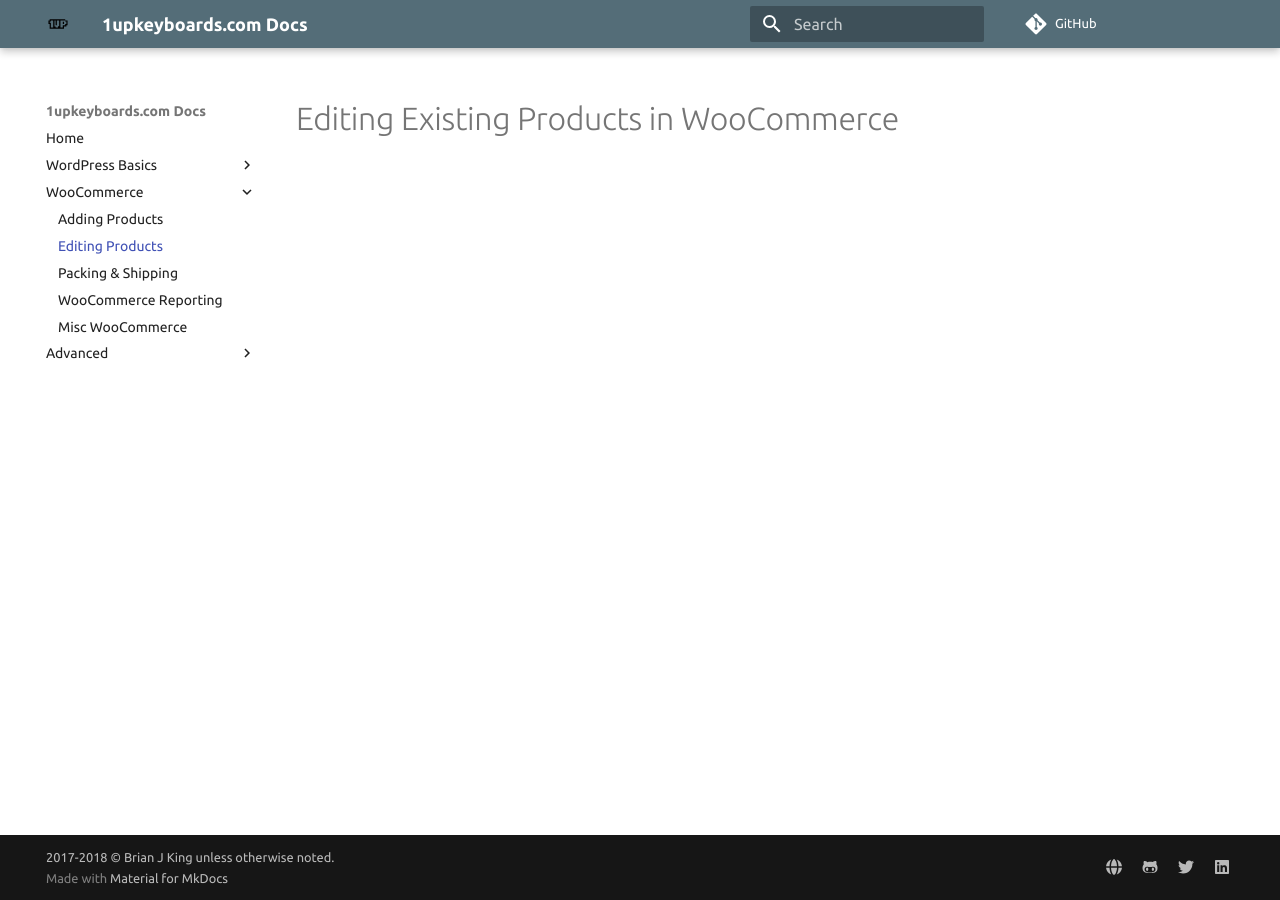
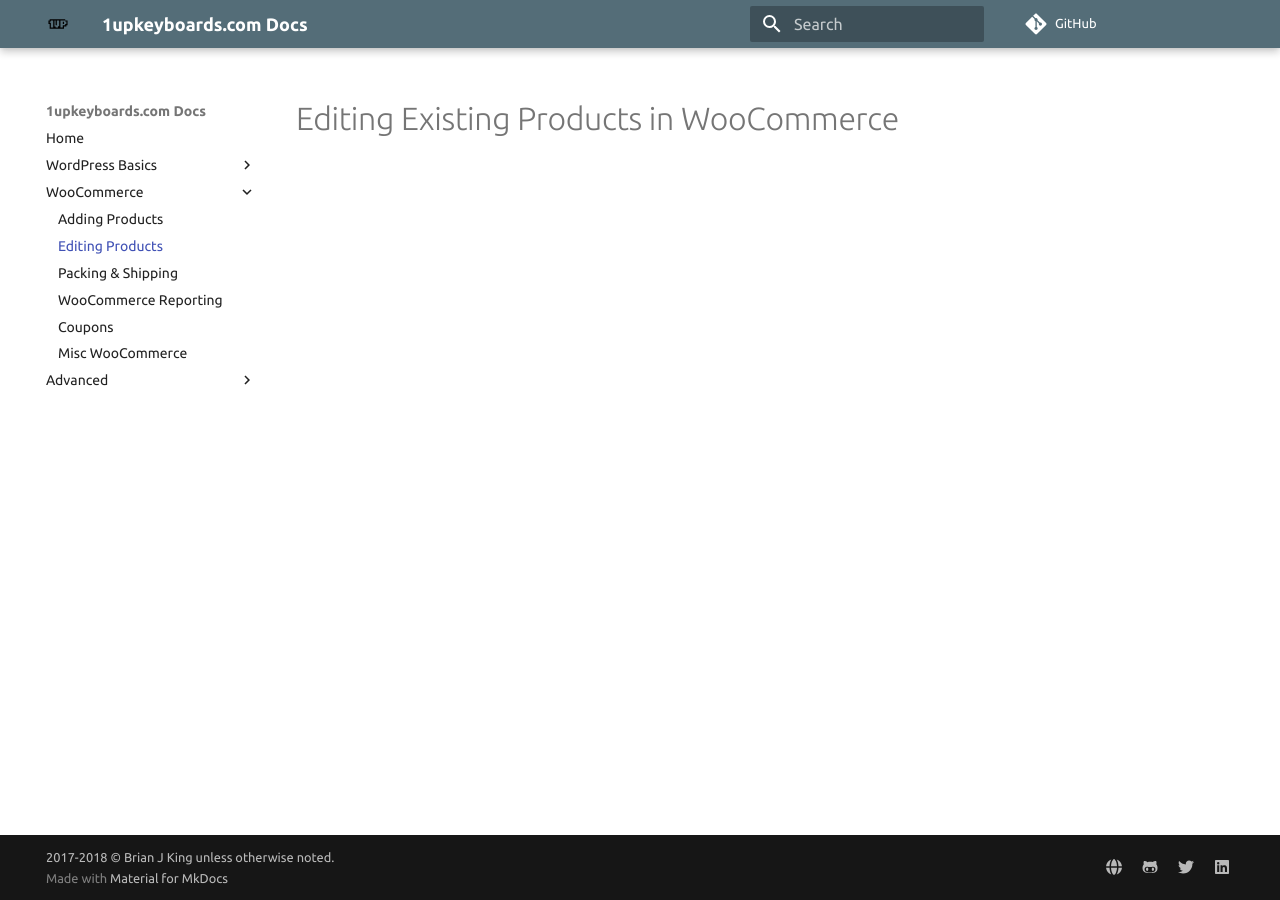
Before and after one commit to brianjking/1upkeyboard-docs, an MkDocs documentation site: the page built from docs/woocommerce/edit-products.md, in a window 1280 px wide. Built offline with MkDocs 1.6.1 and Material for MkDocs 9.7.7, drawn with Linux system fonts in a browser that asks for light colours; comment, search, counter and statistics services are not loaded; old or Windows-style settings are respelled for this version of MkDocs.

Commit message:
Add coupons page & update TOC

```diff
--- a/mkdocs.yml
+++ b/mkdocs.yml
@@ -19,6 +19,7 @@
     - Editing Products: woocommerce/edit-products.md
     - Packing & Shipping: woocommerce/packing-shipping.md
     - WooCommerce Reporting: woocommerce/woo-reporting.md
+    - Coupons: woocommerce/woo-coupons.md
     - Misc WooCommerce: woocommerce/misc-woocommerce.md
 - Advanced:
     - Hiding Elements on Certain Device Types with Divi: advanced/hide-elements-with-divi.md
```
Also changed, not shown: docs/woocommerce/woo-coupons.md (added).
